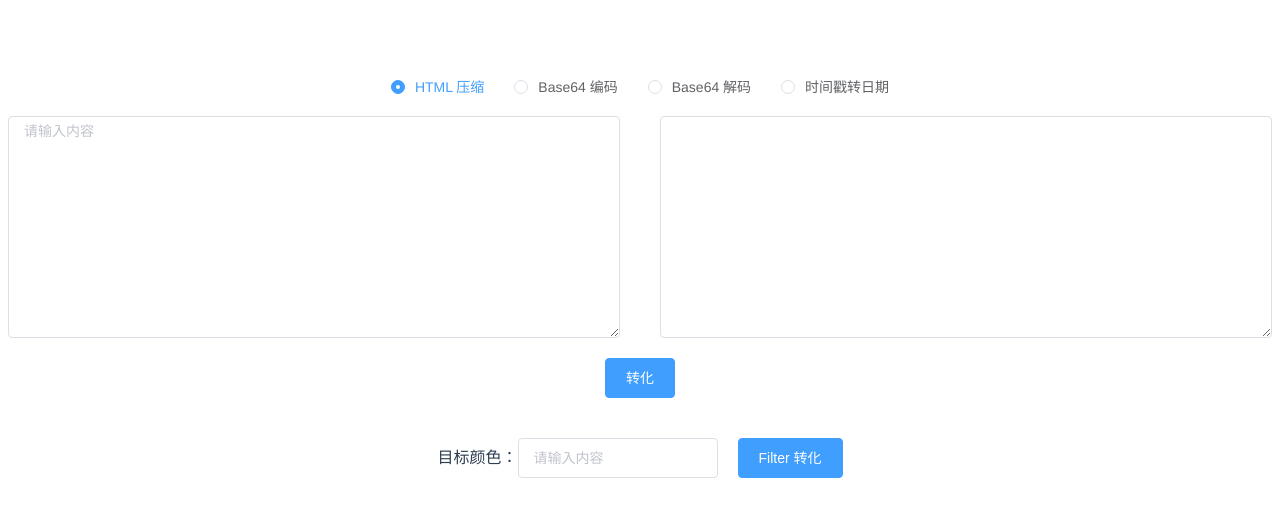
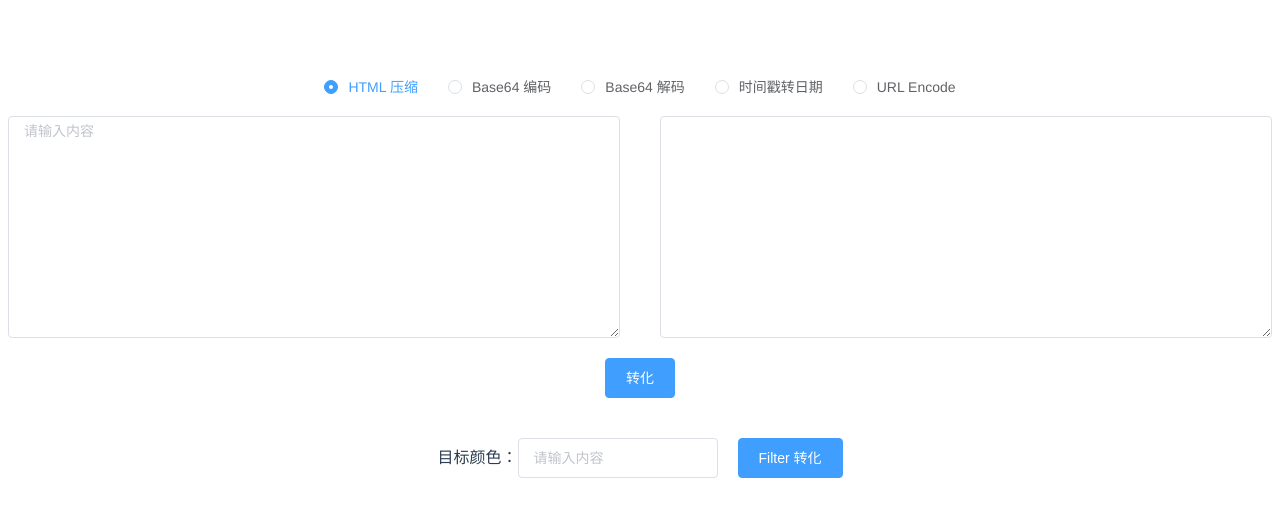
Before and after one commit to AndrosEt/ToolBox, a Vue app: page / in a window 1280 px wide. Shown: the top 516 px of the page. Built offline with nearby package versions, Linux system fonts and the light colour scheme.

Commit message:
Add uri encode

```diff
--- a/src/components/HelloWorld.vue
+++ b/src/components/HelloWorld.vue
@@ -5,6 +5,7 @@
       <el-radio :label="1">Base64 编码</el-radio>
       <el-radio :label="2">Base64 解码</el-radio>
       <el-radio :label="3">时间戳转日期</el-radio>
+      <el-radio :label="4">URL Encode</el-radio>
     </el-radio-group>
     <div class="html-optimize">
       <el-input
@@ -74,6 +75,9 @@
             break;
           case 3:
             this.textareaOutput = new Date(Number(this.textareaInput.trim())).toLocaleString()
+            break;
+          case 4:
+            this.textareaOutput = encodeURIComponent(this.textareaInput.trim())
             break;
         }
       },
```
Also changed, not shown: 6 other files (tests, documents, lock files or other folders).
